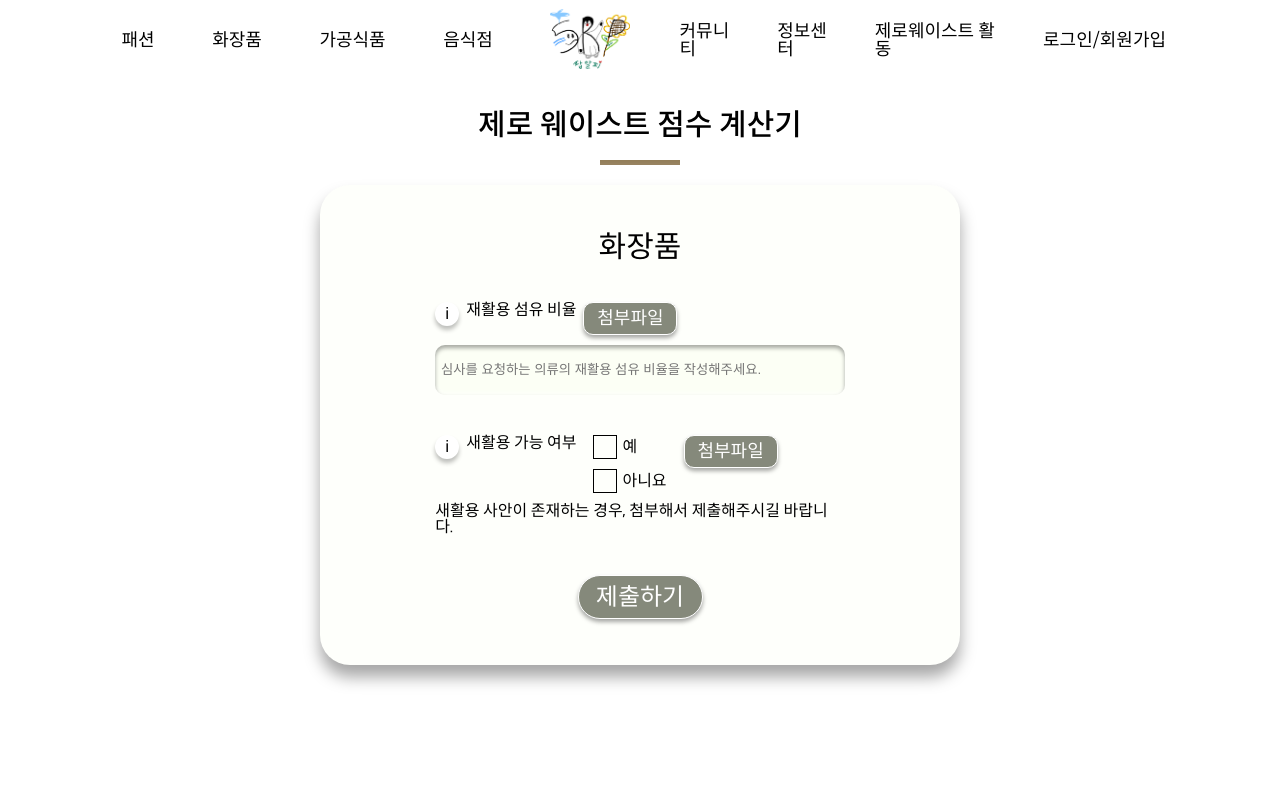
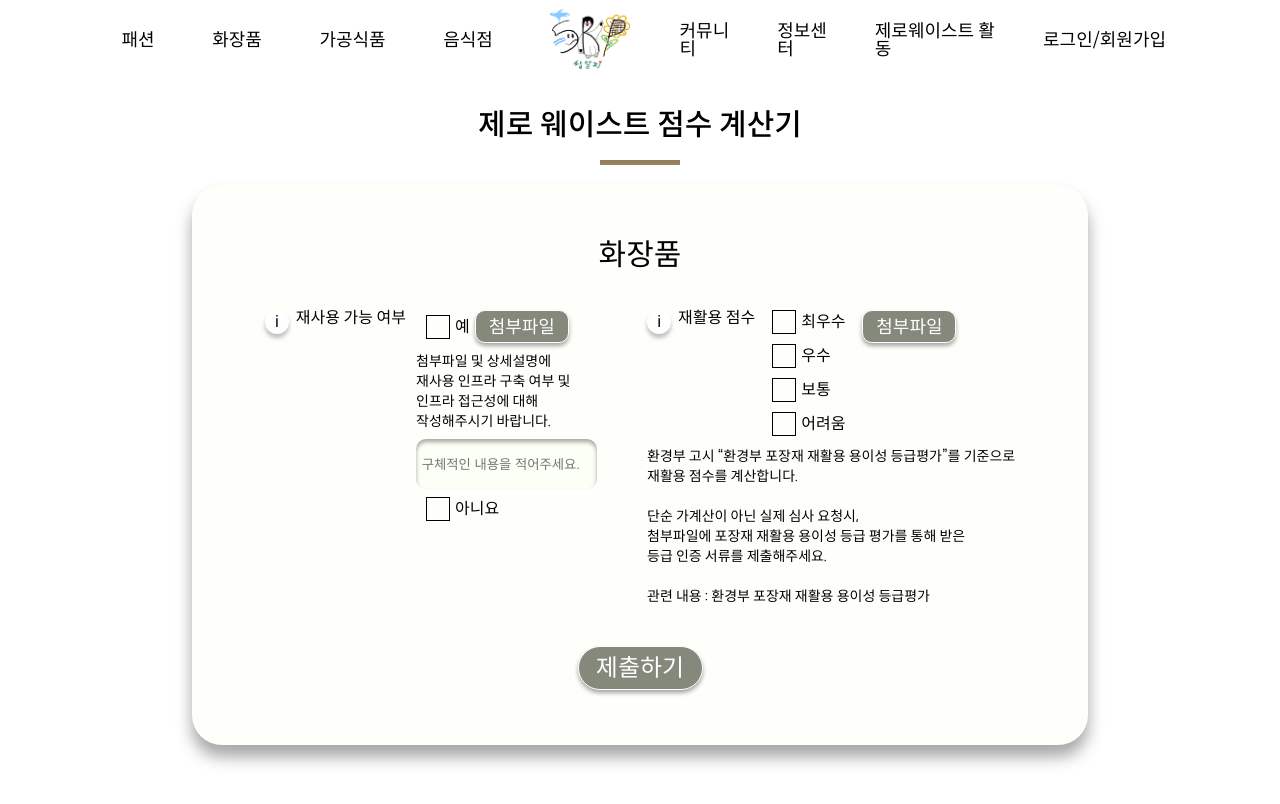
Before and after one commit to Five-RE-GEN-Principle/Frontend-Web, a React (Create React App) app: page /calculator/beauty in a window 1280 px wide. Shown: the top 804 px of the page. Built offline with nearby package versions, Linux system fonts and the light colour scheme.

Commit message:
feat: 화장품 페이지 완성

```diff
--- a/src/pages/CalculatorPage/BeautyPage.tsx
+++ b/src/pages/CalculatorPage/BeautyPage.tsx
@@ -11,40 +11,41 @@ import Modal from "@components/Modal";
 
 const BeautyPage = () => {
   const [selected, setSelected] = useState<string | null>(null); // 여기서 "yes" 또는 "no" 또는 null 값 저장
+  const [rankSelected, setRankSelected] = useState<number | null>(null);
   const [isOpen, setIsOpen] = useState<boolean>(false);
 
   return (
     <Container>
       <SubTitle>화장품</SubTitle>
+      <ContentsContainer>
         <ReuseContainer>
           <InfoContainer>
-          <InfoButton content="사용된 재활용 섬유의 비율에 따라 점수가 정해집니다." />
-          재활용 섬유 비율
-          <LowRadiusButton>첨부파일</LowRadiusButton>
+            <InfoButton
+              content={`전 지역에 있음 100점
+수도권에만 집약 50점
+없음 0점`}
+            />
+            재사용 가능 여부
           </InfoContainer>
-        <TextInput
-          width="100%"
-          height="50px"
-          placeholder=" 심사를 요청하는 의류의 재활용 섬유 비율을 작성해주세요."
-        />
-      </ReuseContainer>
-      <RecycleScoreContainer>
-        <InfoContainer>
-          <InfoButton
-            content={`제품 자체가 새활용 제품인 경우 50점
-실제로 구현한 제품 제출 25점
-대안만 제출 10점
-제출하지 않음 0점`}
-          />
-          새활용 가능 여부
-          <CheckBoxesContainer>
+          <ReuseContentsContainer>
             <CheckBoxContainer>
               <RadioCheckBox
                 checked={selected === "yes"}
                 onChange={() => setSelected("yes")}
               />
-              예
+              예 <LowRadiusButton>첨부파일</LowRadiusButton>
             </CheckBoxContainer>
+            <Paragraph>
+              {`첨부파일 및 상세설명에
+            재사용 인프라 구축 여부 및
+            인프라 접근성에 대해
+            작성해주시기 바랍니다.`}
+            </Paragraph>
+            <TextInput
+              width="100%"
+              height="50px"
+              placeholder=" 구체적인 내용을 적어주세요."
+            />
             <CheckBoxContainer>
               <RadioCheckBox
                 checked={selected === "no"}
@@ -52,11 +53,62 @@ const BeautyPage = () => {
               />
               아니요
             </CheckBoxContainer>
+          </ReuseContentsContainer>
+        </ReuseContainer>
+
+        <RecycleScoreContainer>
+          <InfoContainer>
+            <InfoButton
+              content={`최우수 100점
+우수 80점
+보통 50점
+어려움 20점`}
+            />
+            재활용 점수
+            <CheckBoxesContainer>
+              <CheckBoxContainer>
+                <RadioCheckBox
+                  checked={rankSelected === 0}
+                  onChange={() => setRankSelected(0)}
+                />
+                최우수
+              </CheckBoxContainer>
+              <CheckBoxContainer>
+                <RadioCheckBox
+                  checked={rankSelected === 1}
+                  onChange={() => setRankSelected(1)}
+                />
+                우수
+              </CheckBoxContainer>
+              <CheckBoxContainer>
+                <RadioCheckBox
+                  checked={rankSelected === 2}
+                  onChange={() => setRankSelected(2)}
+                />
+                보통
+              </CheckBoxContainer>
+              <CheckBoxContainer>
+                <RadioCheckBox
+                  checked={rankSelected === 3}
+                  onChange={() => setRankSelected(3)}
+                />
+                어려움
+              </CheckBoxContainer>
             </CheckBoxesContainer>
             <LowRadiusButton>첨부파일</LowRadiusButton>
           </InfoContainer>
-        새활용 사안이 존재하는 경우, 첨부해서 제출해주시길 바랍니다.
+          <Paragraph>
+            {`환경부 고시 “환경부 포장재 재활용 용이성 등급평가”를 기준으로
+재활용 점수를 계산합니다.
+
+단순 가계산이 아닌 실제 심사 요청시,
+첨부파일에 포장재 재활용 용이성 등급 평가를 통해 받은
+등급 인증 서류를 제출해주세요.
+
+관련 내용 : 환경부 포장재 재활용 용이성 등급평가`}
+          </Paragraph>
         </RecycleScoreContainer>
+      </ContentsContainer>
       <div>
         <HighRadiusButton onClick={() => setIsOpen(true)}>
           제출하기
@@ -87,16 +139,14 @@ const BeautyPage = () => {
 };
 
 const Container = styled.div`
-  width: 50vw;
-  height: 60vh;
+  width: 70vw;
+  height: 70vh;
 
   display: flex;
   flex-direction: column;
   justify-content: center;
   align-items: center;
   gap: 40px;
-
-  padding: 5vh 5vw;
 
   border-radius: 30px;
 
@@ -110,12 +160,15 @@ const SubTitle = styled.div`
   font-size: 30px;
 `;
 
+const ContentsContainer = styled.div`
+  display: flex;
+  gap: 50px;
+`;
+
 const ReuseContainer = styled.div`
   display: flex;
-  flex-direction: column;
+  flex-direction: row;
   gap: 10px;
-
-  width: 80%;
 `;
 
 const InfoContainer = styled.div`
@@ -124,12 +177,22 @@ const InfoContainer = styled.div`
   gap: 7px;
 `;
 
+const ReuseContentsContainer = styled.div`
+  display: flex;
+  flex-direction: column;
+  gap: 8px;
+`;
+
+const Paragraph = styled.p`
+  font-size: 14px;
+  white-space: pre-line;
+  line-height: 20px;
+`;
+
 const RecycleScoreContainer = styled.div`
   display: flex;
   flex-direction: column;
   gap: 10px;
-
-  width: 80%;
 `;
 
 const CheckBoxesContainer = styled.div`
```
Lines whose indentation alone changed are shown as unchanged.
